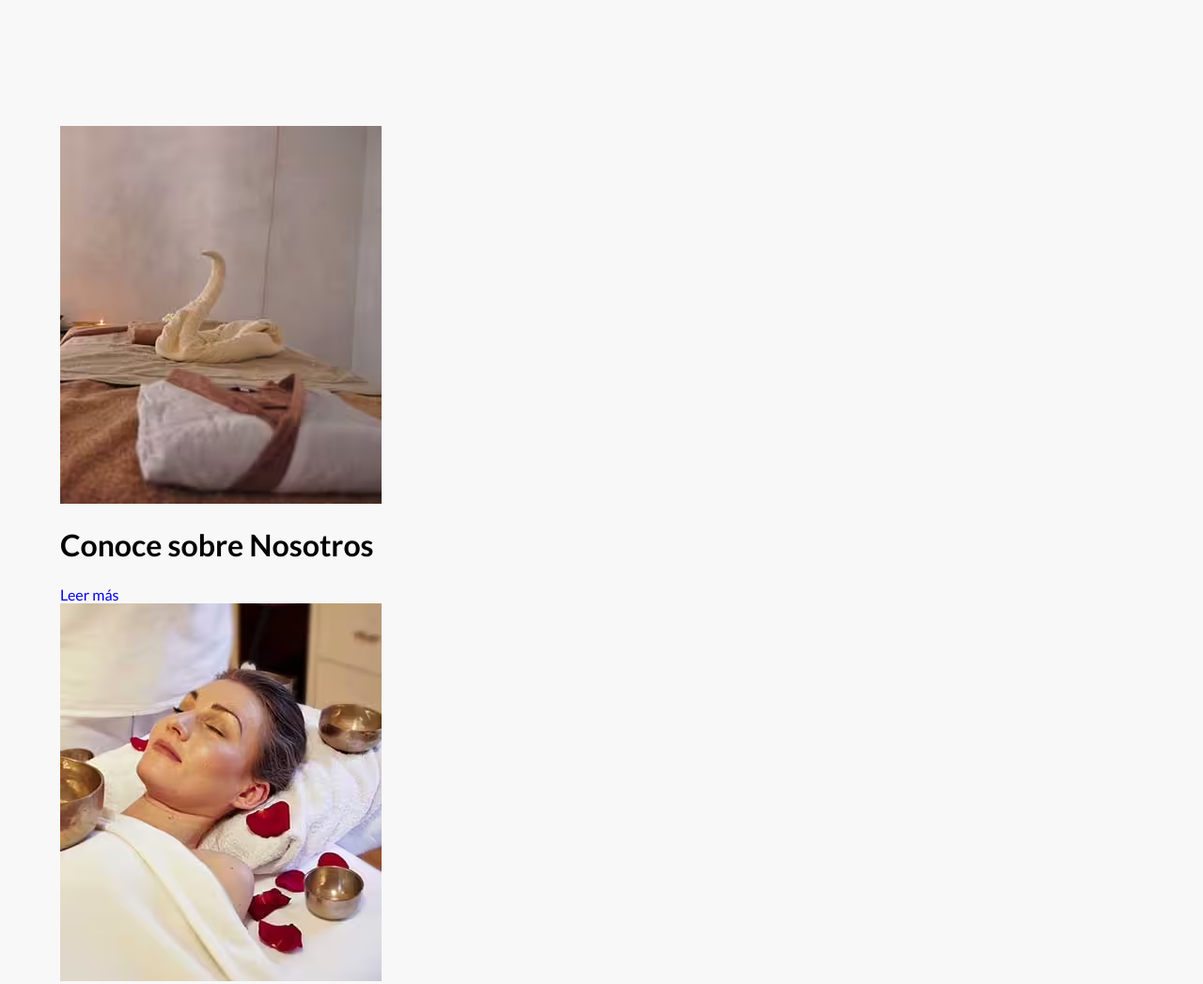
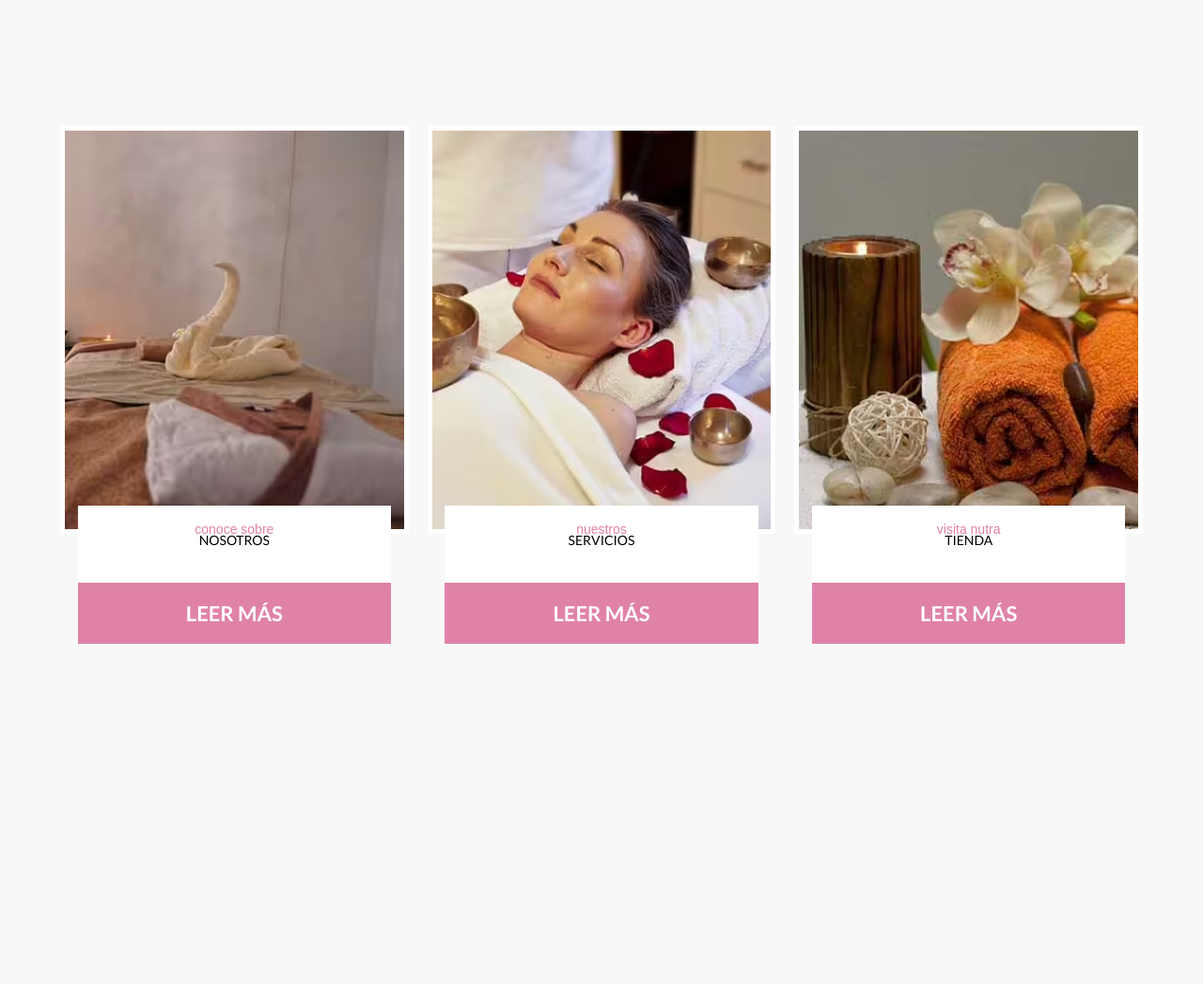
Before and after one commit to dolivare5/carlolina-spa, a website: page index.html in a window 1280 px wide. Shown: the part 1440-2487 px from the top of the page at 94% size. After the commit the page ends 2255 px from the top, so only its background shows below. Drawn offline with Linux system fonts and the light colour scheme; a web font is replaced by a local one.

Commit message:
Commit Nro. 15. Culmine la sección de los cards. Agregue el código CSS, utilize grid, max.width, border, transitons, translatey y un mixins para el headin y el enlace.

```diff
--- /dev/null
+++ b/src/scss/ui/04-cards/_01-cards.scss
@@ -0,0 +1,49 @@
+@use "../../base/variables" as v;
+@use "../../base/mixins" as m;
+
+.cards {
+    &__grid {
+        @include m.tablet {
+            @include m.grid(3, 2rem);
+        }
+    }
+}
+.card{
+    max-width: 35rem;
+    margin: 0 auto 2rem auto;
+    &:last-of-type{
+        margin-bottom: 0;
+    }
+    @include m.tablet{
+        max-width: unset;
+        margin: 0;
+    }
+
+    &__imagen{
+        width: 100%;
+        border: .5rem solid v.$blanco;
+        transition-property: rotate scale;
+        transition-duration: 300ms;
+        &:hover{
+            transform: rotate(4deg) scale(1.3);
+        }
+    }
+
+    &__contenido{
+        max-width: 90%;
+        margin: 0 auto;
+        background-color: v.$blanco;
+        transform: translateY(-5rem);
+    }
+
+    &__heading{
+        @include m.headingCursiva;
+        font-size: 1.4rem;
+        padding: 2rem 0;
+    }
+
+    &__enlace{
+        @include  m.boton(v.$secundario, v.$blanco);
+        display: block;
+    }
+}
--- /dev/null
+++ b/src/scss/ui/04-cards/_index.scss
@@ -0,0 +1 @@
+@forward "01-cards";
--- a/src/scss/ui/_index.scss
+++ b/src/scss/ui/_index.scss
@@ -1,3 +1,4 @@
 @forward "01-header";
 @forward "02-redes-sociales";
 @forward "03-bienvenida";
+@forward "04-cards";
```
Also changed, not shown: build/css/app.css, 1 other file.
